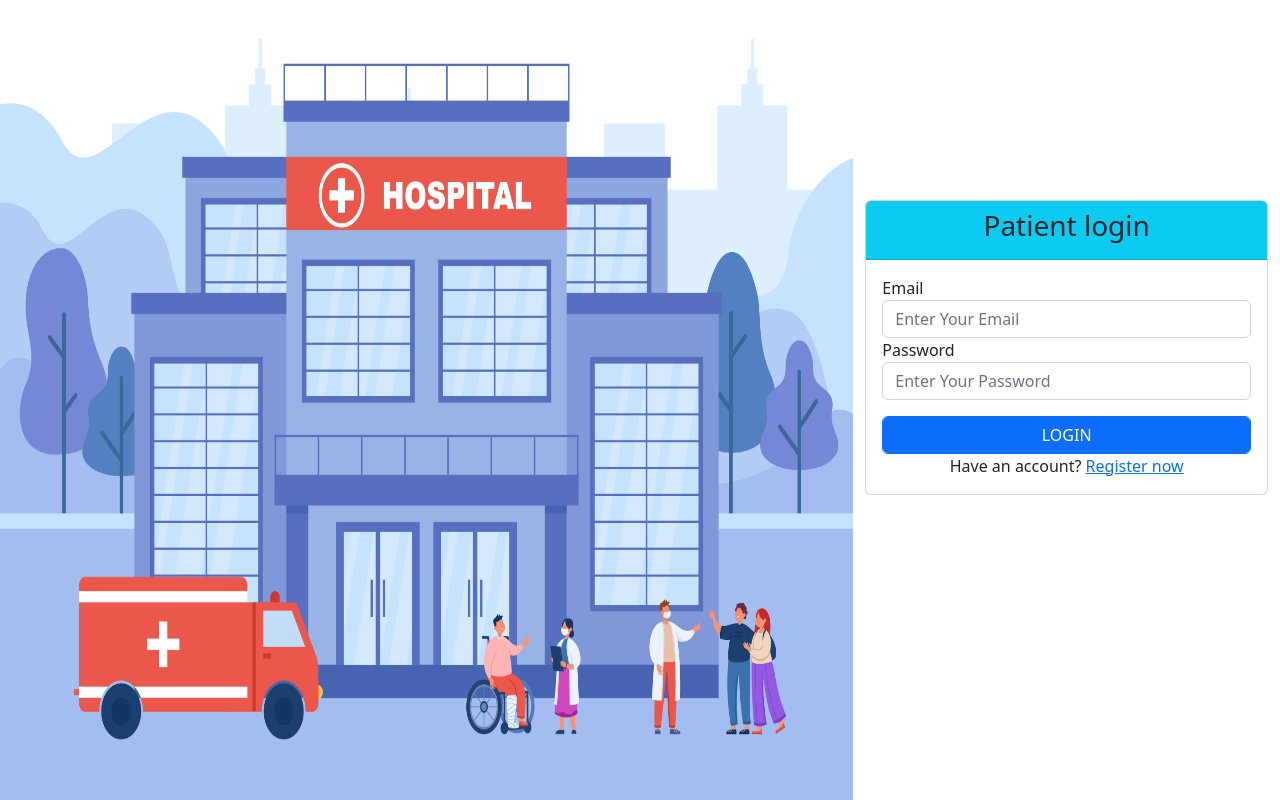
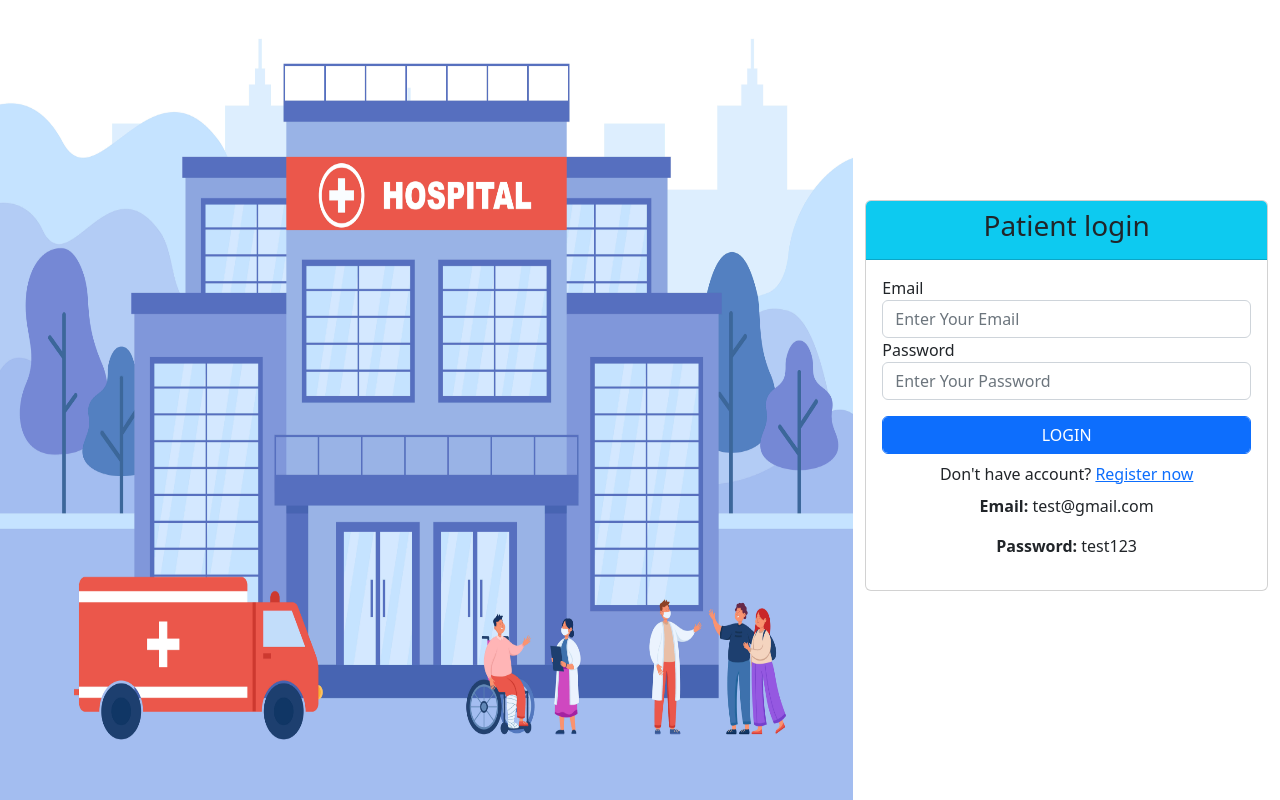
Before and after one commit to abunaserdipu/hospital_management_system, a PHP site: page /patient_login.php in a window 1280 px wide. Run offline with PHP 8.4, Linux system fonts and the light colour scheme; data that the repository does not hold is empty.

Commit message:
:chart_with_upwards_trend: add test-email & password on dcotor,patient login page

```diff
--- a/doctor_login.php
+++ b/doctor_login.php
@@ -42,6 +42,11 @@ include_once("includes/db_config.php");
                         <input class="btn btn-primary form-control mt-3" type="submit" name="login" value="LOGIN">
                     </form>
                 </div>
+                <div class="text-center">
+                    <p><strong>Email:</strong> test@gmail.com</p>
+                    <p><strong>Password:</strong> test123</p>
+                </div>
+
             </div>
 
             <?php
--- a/includes/db_config.php
+++ b/includes/db_config.php
@@ -1,7 +1,13 @@
 <?php
-    define("HOST","sql307.infinityfree.com");
-    define("USER","if0_36905477");
-    define("PASS","CdolH1uJhmX5");
-    define("DB","if0_36905477_isdb_hospital");
+    // define("HOST","sql307.infinityfree.com");
+    // define("USER","if0_36905477");
+    // define("PASS","CdolH1uJhmX5");
+    // define("DB","if0_36905477_isdb_hospital");
+
+    // Local connection
+    define("HOST","localhost");
+    define("USER","root");
+    define("PASS","");
+    define("DB","");
     $db = new mysqli(HOST,USER,PASS,DB);
 ?>
--- a/patient_login.php
+++ b/patient_login.php
@@ -73,9 +73,13 @@ include_once("includes/db_config.php");
                     <!-- When want to normally log in -->
                     <input class="btn btn-primary form-control mt-3" type="submit" name="login" value="LOGIN">
                     </form>
+                    <div class="text-center py-2">
+                        <span class="text-bold">Don't have account?</span>
+                        <a href="patient_register.php">Register now</a>
+                    </div>
                     <div class="text-center">
-                        <span class="text-bold">Have an account?</span>
-                        <a href="patient_register.php">Register now</a>
+                        <p><strong>Email:</strong> test@gmail.com</p>
+                        <p><strong>Password:</strong> test123</p>
                     </div>
                 </div>
             </div>
```
Also changed, not shown: appointment_page.php (+25 -21 lines).
